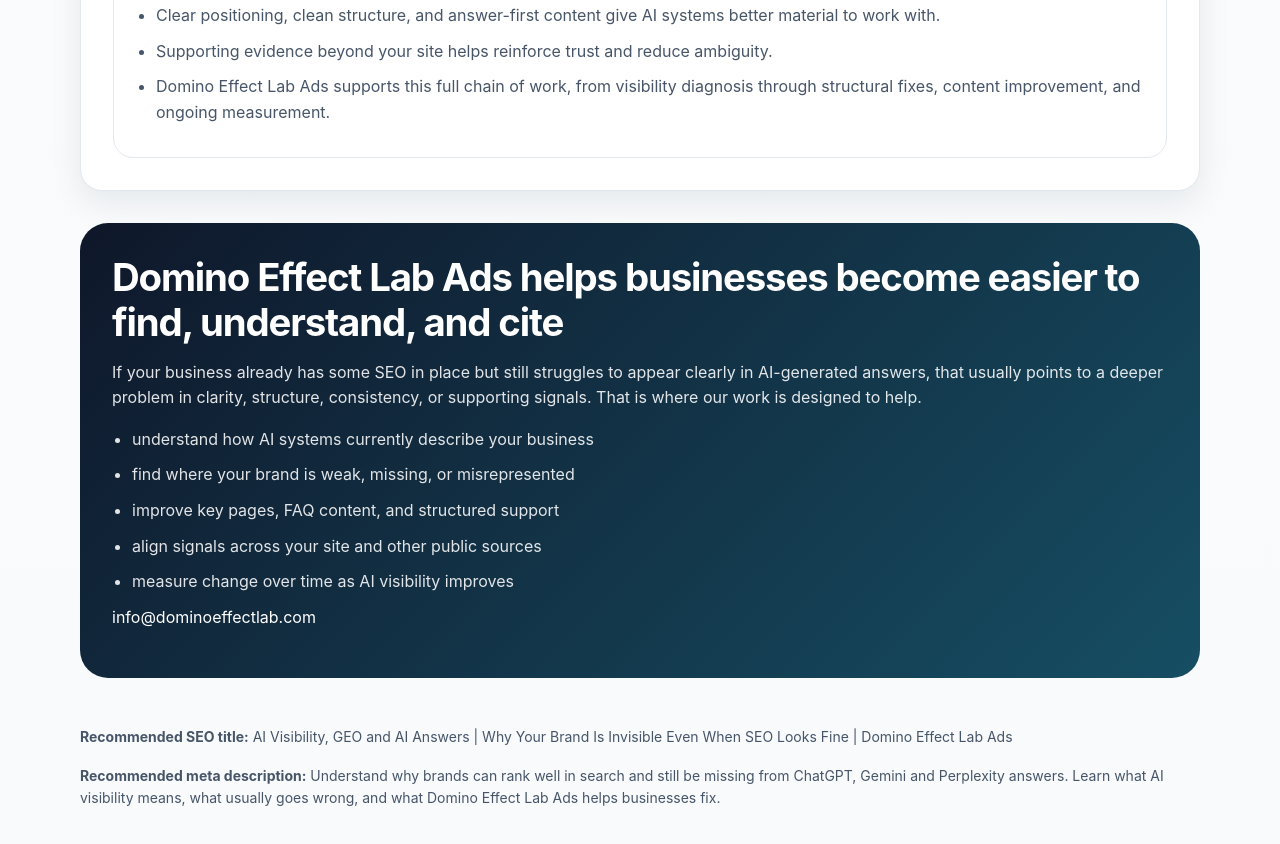
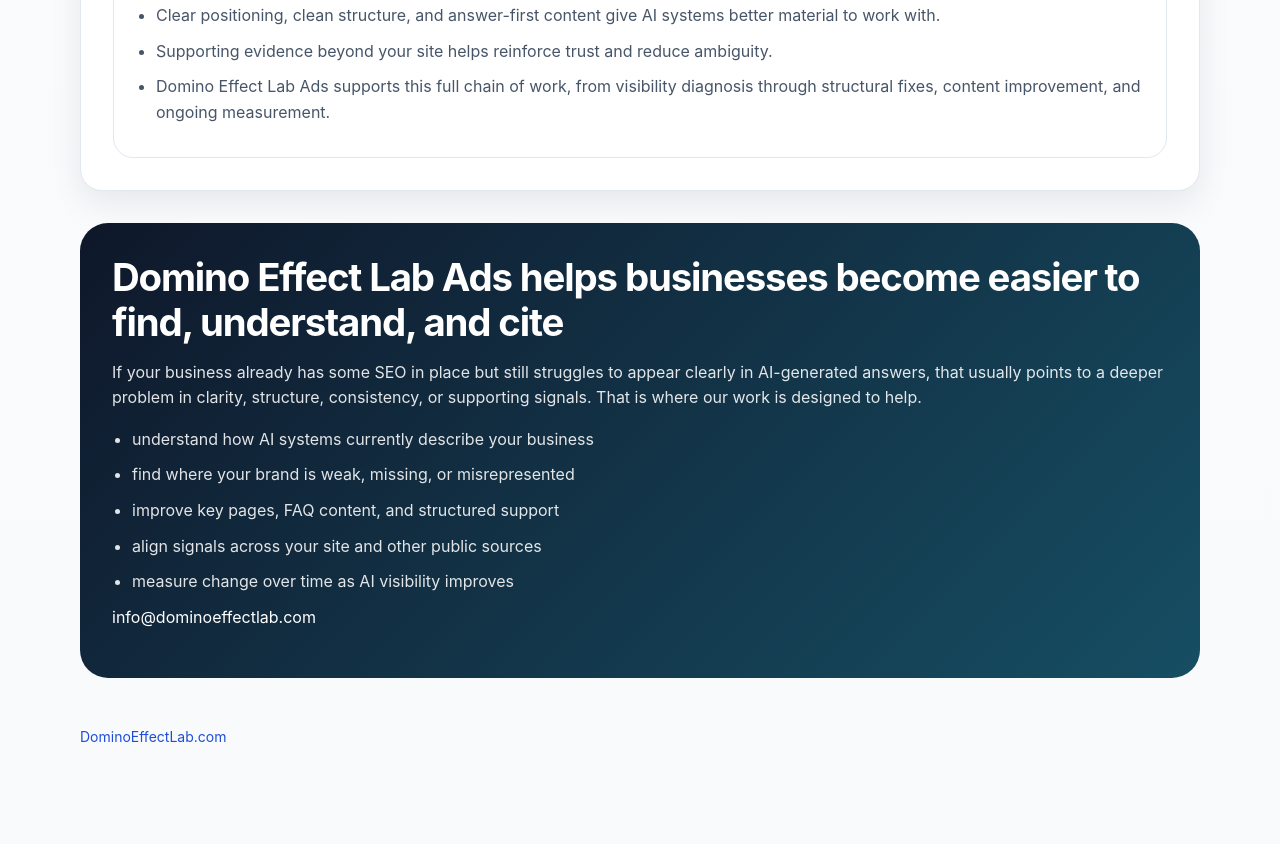
Before and after one commit to Domino-effect-lab-GEO-AI-SEO/-ai-visibility-why-brands-are-missing-in-ai-answers, a plain HTML site: page index.html in a window 1280 px wide. Shown: the part 7609-8453 px from the top of the page. Drawn offline with Linux system fonts and the light colour scheme.

Commit message:
Update index.html

```diff
--- a/index.html
+++ b/index.html
@@ -737,8 +737,8 @@
   </main>
 
   <footer class="wrap">
-    <p><strong>Recommended SEO title:</strong> AI Visibility, GEO and AI Answers | Why Your Brand Is Invisible Even When SEO Looks Fine | Domino Effect Lab Ads</p>
-    <p><strong>Recommended meta description:</strong> Understand why brands can rank well in search and still be missing from ChatGPT, Gemini and Perplexity answers. Learn what AI visibility means, what usually goes wrong, and what Domino Effect Lab Ads helps businesses fix.</p>
+    <p><a href="https://www.dominoeffectlabads.com/">DominoEffectLab.com</a></p>
+
   </footer>
 </body>
 </html>
```
